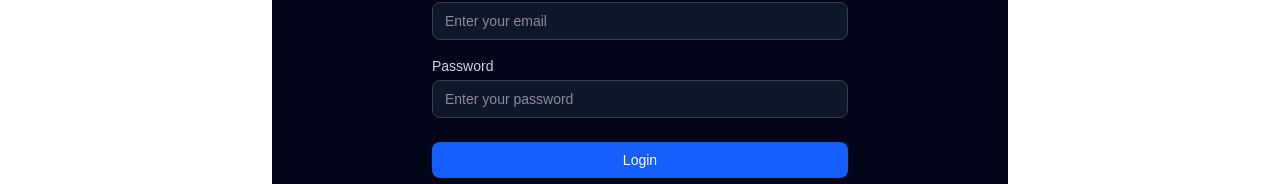
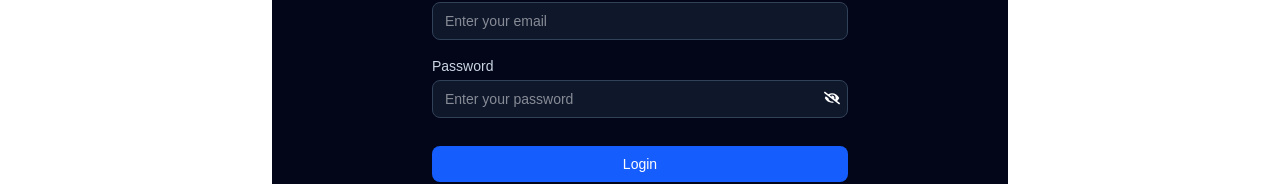
Before and after one commit to shivamarora01/MacroMind, a Next.js app: page /login in a window 1280 px wide. Shown: the part 325-509 px from the top of the page. Built offline with nearby package versions, Linux system fonts and the light colour scheme.

Commit message:
added password eye button to show and hide - for this i added a state which changes type of input box

```diff
--- a/app/login/page.tsx
+++ b/app/login/page.tsx
@@ -2,10 +2,12 @@
 import Link from "next/link"
 import { useState } from "react";
 import { useRouter, useSearchParams } from "next/navigation";
+import { FaEye, FaEyeSlash } from "react-icons/fa";
 
 export default function login(){
   const [email, setEmail] = useState("");
   const [password, setPassword] = useState("");
+  const [showPassword, setShowPassword] = useState(false);
   const [message, setMessage] = useState("");
   const router = useRouter();
   const searchParams = useSearchParams();
@@ -58,13 +60,22 @@ return (
 
         <div className="flex flex-col space-y-1">
           <label className="text-sm text-slate-300">Password</label>
+          <div className="flex flex-col space-y-1 relative">
           <input
-            type="password"
+            type={showPassword? "text":"password"}
             value={password}
             onChange={(e) => {setPassword(e.target.value)}}
             placeholder="Enter your password"
             className="bg-slate-900 border border-slate-700 rounded-lg px-3 py-2 text-sm focus:outline-none focus:ring-2 focus:ring-blue-600"
           />
+          <button
+            type="button"
+            onClick={()=>setShowPassword(!showPassword)}
+            className="absolute right-2 top-1/4"
+            >
+              {showPassword? <FaEye/> : <FaEyeSlash/>}
+          </button>
+          </div>
         </div>
       </div>
 
```
